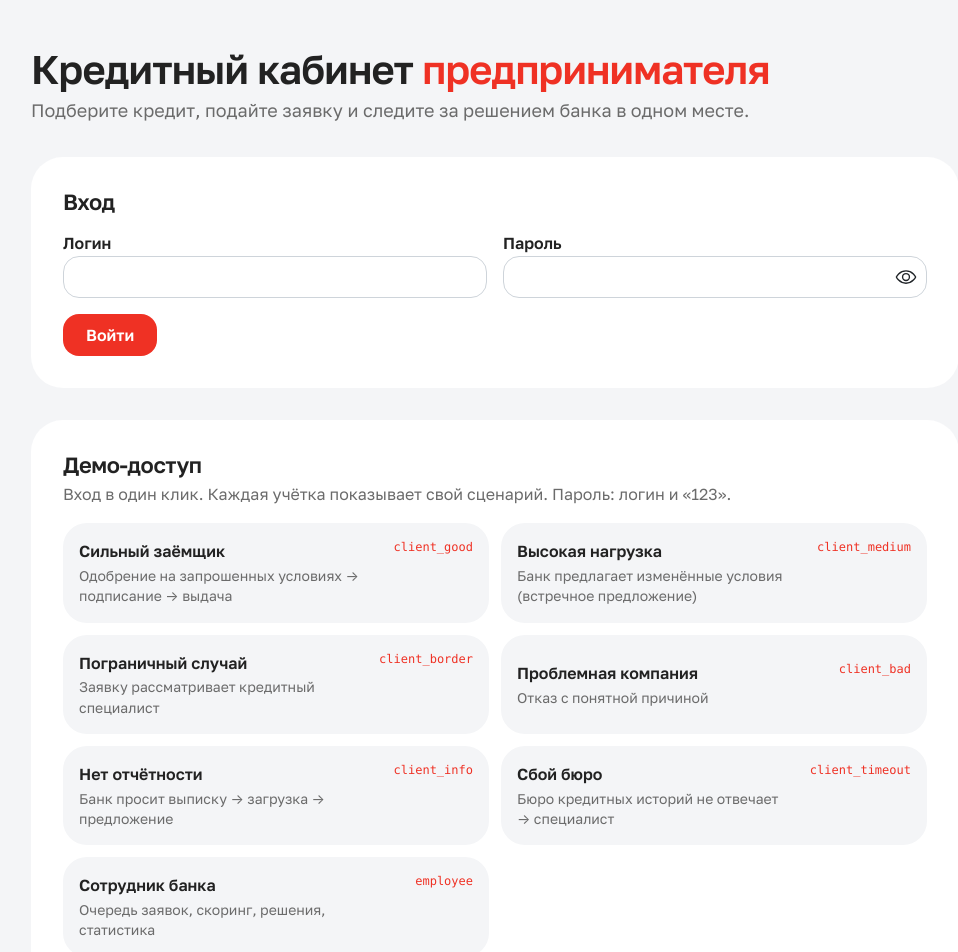
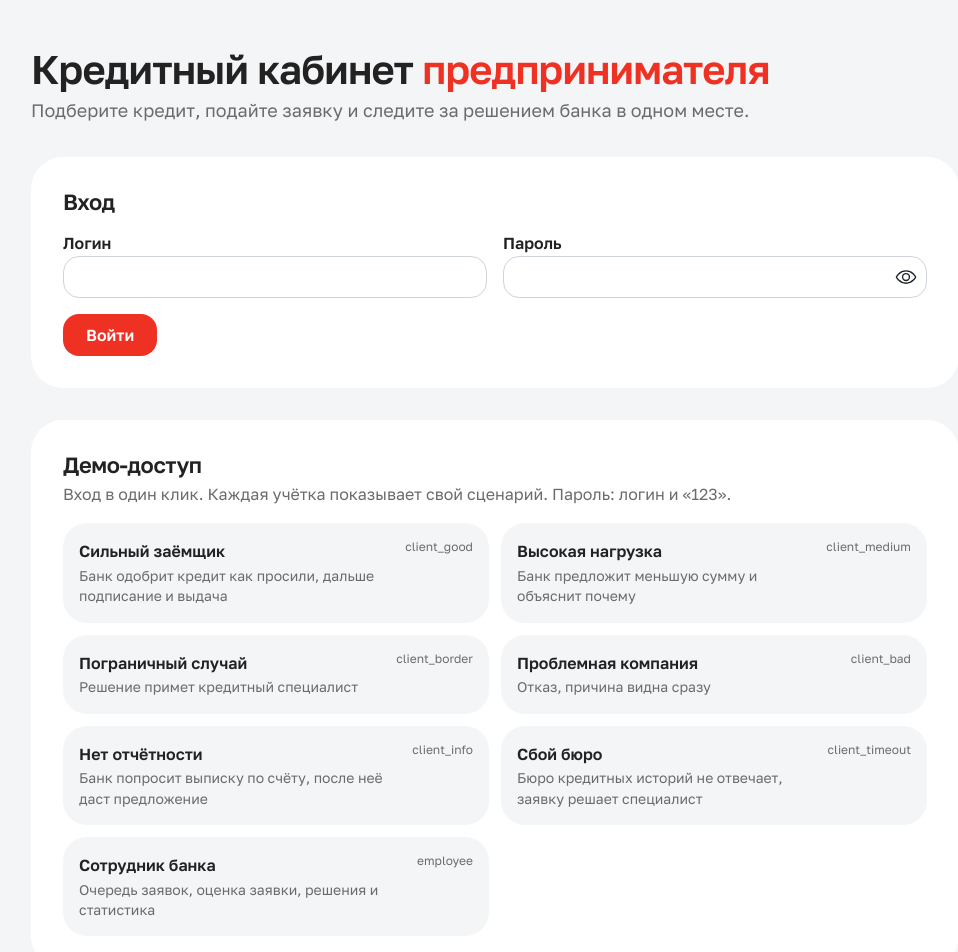
Before and after one commit to w0013419938/alfa-hack-2026, a React (Vite) app in the folder frontend/: page /login in a window 1280 px wide. Shown: the top 952 px of the page, without its empty margins (145-1103 px from the left). Built offline with nearby package versions, Linux system fonts and the light colour scheme; what openapi-fetch would draw is missing.

Commit message:
Ревью интерфейса по чек-листу frontend-design: бейджи без капслока, мета-строки без «·», понятный следующий шаг, тексты документов и входа

```diff
--- a/frontend/src/components/application/ActionBar.tsx
+++ b/frontend/src/components/application/ActionBar.tsx
@@ -76,7 +76,7 @@ export function ActionBar({ application }: { application: Application }) {
           !action.enabled &&
           action.disabled_reason && (
             <Text key={`${action.code}-reason`} size="sm" c="violet.7" mt="xs">
-              {action.label}: {action.disabled_reason}
+              {action.label}: {action.disabled_reason.charAt(0).toLowerCase() + action.disabled_reason.slice(1)}
             </Text>
           ),
       )}
--- a/frontend/src/components/application/InfoRequestPanel.tsx
+++ b/frontend/src/components/application/InfoRequestPanel.tsx
@@ -17,9 +17,6 @@ export function InfoRequestPanel({ application }: { application: Application })
       <Stack gap="md">
         <Group justify="space-between">
           <Title order={3}>Что нужно от вас</Title>
-          <Badge color="violet" variant="light">
-            Запрос от: {request.created_by}
-          </Badge>
         </Group>
         <Text>{request.comment}</Text>
 
--- a/frontend/src/pages/LoginPage.tsx
+++ b/frontend/src/pages/LoginPage.tsx
@@ -121,8 +121,8 @@ export function LoginPage() {
                           {account.scenario}
                         </Text>
                       </Stack>
-                      <Text size="xs" ff="monospace" c={COLORS.accent} style={{ whiteSpace: "nowrap" }}>
-                        {busy === account.login ? "входим…" : account.login}
+                      <Text size="xs" c={COLORS.textSecondary} style={{ whiteSpace: "nowrap" }}>
+                        {busy === account.login ? "Входим…" : account.login}
                       </Text>
                     </Group>
                   </UnstyledButton>
--- a/frontend/src/pages/bank/QueuePage.tsx
+++ b/frontend/src/pages/bank/QueuePage.tsx
@@ -159,7 +159,7 @@ export function QueuePage() {
                       <Table.Td>
                         {item.grade ? (
                           <Badge color={GRADE_COLOR[item.grade] ?? "gray"} variant="light" styles={BADGE_NO_TRUNCATE}>
-                            {item.grade} · {item.score}
+                            {item.grade}, {item.score} б.
                           </Badge>
                         ) : (
                           <Text size="sm" c={COLORS.textSecondary}>
--- a/frontend/src/pages/client/ApplicationFormPage.tsx
+++ b/frontend/src/pages/client/ApplicationFormPage.tsx
@@ -233,7 +233,7 @@ export function ApplicationFormPage() {
       <Stack gap={4}>
         <Title order={1}>{isNeedsInfo ? "Уточнение анкеты" : "Заявка на кредит"}</Title>
         <Text c={COLORS.textSecondary} size="lg">
-          {application ? `Заявка № ${application.number} · черновик сохраняется автоматически при переходе между шагами` : "Четыре коротких шага. Черновик сохраняется, можно вернуться позже."}
+          {application ? `Заявка № ${application.number}. Черновик сохраняется сам, когда вы переходите к следующему шагу` : "Четыре коротких шага. Черновик сохраняется, можно вернуться позже."}
         </Text>
       </Stack>
 
--- a/frontend/src/pages/client/ApplicationPage.tsx
+++ b/frontend/src/pages/client/ApplicationPage.tsx
@@ -106,7 +106,7 @@ export function ApplicationPage() {
         <Stack gap="md">
           <Group justify="space-between" align="flex-start" wrap="wrap">
             <Text c={COLORS.textSecondary}>
-              Заявка № {application.number} · {application.product.name} · {money(application.amount)}
+              Заявка № {application.number}: {application.product.name.toLowerCase()} на {money(application.amount)}
             </Text>
             {state && (
               <Badge size="lg" color={STATE_COLOR[state.state] ?? "gray"} variant="light" c={state.state === "done" ? COLORS.positiveText : undefined} data-testid="state-badge">
--- a/frontend/src/texts/demoAccounts.ts
+++ b/frontend/src/texts/demoAccounts.ts
@@ -3,11 +3,11 @@
  * Пароль каждой — <логин>123.
  */
 export const DEMO_ACCOUNTS = [
-  { login: "client_good", title: "Сильный заёмщик", scenario: "Одобрение на запрошенных условиях → подписание → выдача" },
-  { login: "client_medium", title: "Высокая нагрузка", scenario: "Банк предлагает изменённые условия (встречное предложение)" },
-  { login: "client_border", title: "Пограничный случай", scenario: "Заявку рассматривает кредитный специалист" },
-  { login: "client_bad", title: "Проблемная компания", scenario: "Отказ с понятной причиной" },
-  { login: "client_info", title: "Нет отчётности", scenario: "Банк просит выписку → загрузка → предложение" },
-  { login: "client_timeout", title: "Сбой бюро", scenario: "Бюро кредитных историй не отвечает → специалист" },
-  { login: "employee", title: "Сотрудник банка", scenario: "Очередь заявок, скоринг, решения, статистика" },
+  { login: "client_good", title: "Сильный заёмщик", scenario: "Банк одобрит кредит как просили, дальше подписание и выдача" },
+  { login: "client_medium", title: "Высокая нагрузка", scenario: "Банк предложит меньшую сумму и объяснит почему" },
+  { login: "client_border", title: "Пограничный случай", scenario: "Решение примет кредитный специалист" },
+  { login: "client_bad", title: "Проблемная компания", scenario: "Отказ, причина видна сразу" },
+  { login: "client_info", title: "Нет отчётности", scenario: "Банк попросит выписку по счёту, после неё даст предложение" },
+  { login: "client_timeout", title: "Сбой бюро", scenario: "Бюро кредитных историй не отвечает, заявку решает специалист" },
+  { login: "employee", title: "Сотрудник банка", scenario: "Очередь заявок, оценка заявки, решения и статистика" },
 ] as const;
--- a/frontend/src/theme.ts
+++ b/frontend/src/theme.ts
@@ -66,7 +66,8 @@ export const theme = createTheme({
     Select: { defaultProps: { radius: "md", size: "md" } },
     Textarea: { defaultProps: { radius: "md", size: "md" } },
     PasswordInput: { defaultProps: { radius: "md", size: "md" } },
-    Badge: { defaultProps: { radius: "md" } },
+    // Бейджи обычным регистром: капслок хуже читается и выглядит шаблонно
+    Badge: { defaultProps: { radius: "md" }, styles: { root: { textTransform: "none", fontWeight: 600 } } },
     Tooltip: { defaultProps: { multiline: true, w: 280, withArrow: true, events: { hover: true, focus: true, touch: true } } },
   },
 });
```
Also changed, not shown: frontend/src/components/application/DocumentsBlock.tsx (+8 -4 lines), frontend/src/pages/bank/BankApplicationPage.tsx (+6 -6 lines), frontend/src/pages/client/HomePage.tsx (+8 -4 lines), 11 other files (tests, documents, lock files or other folders).
